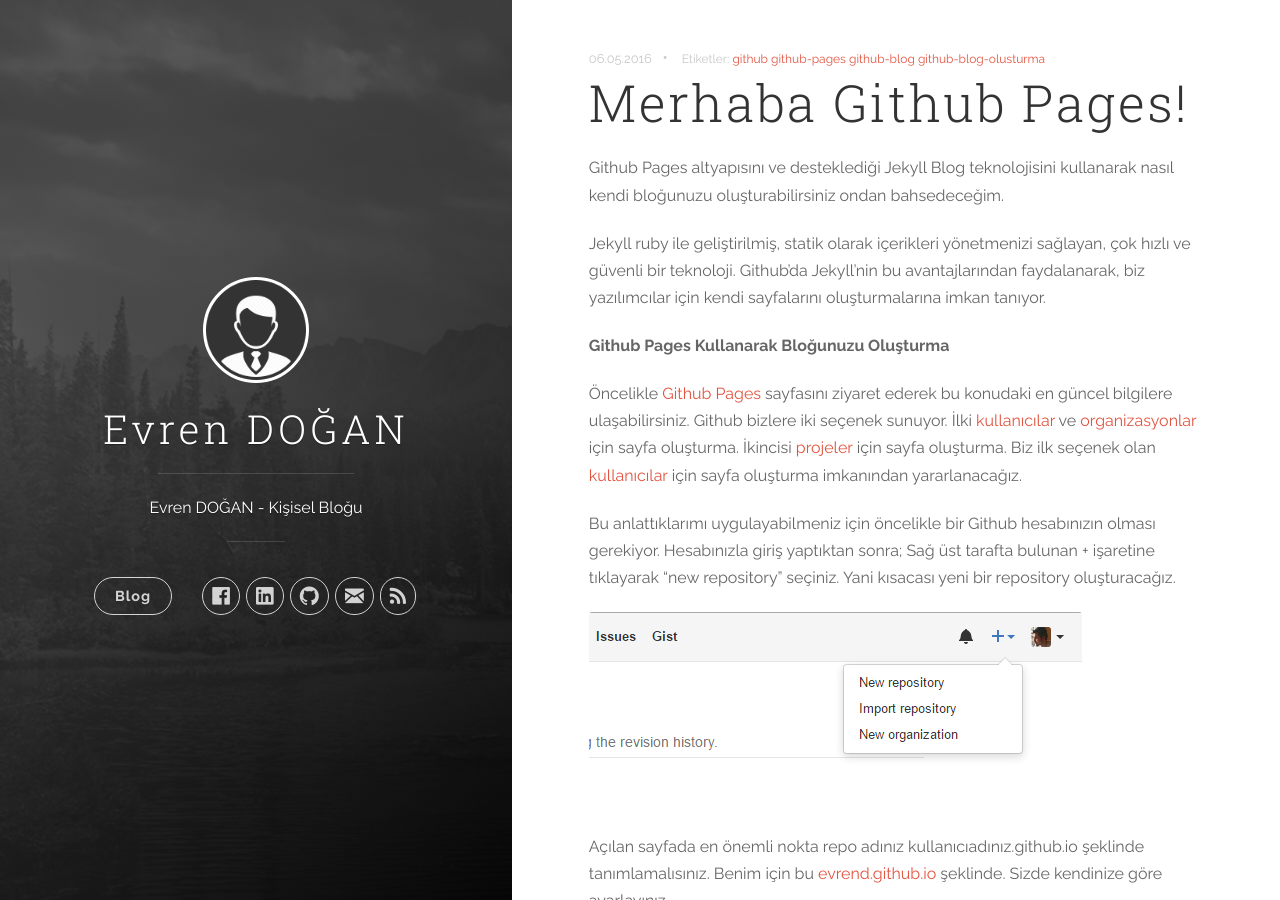
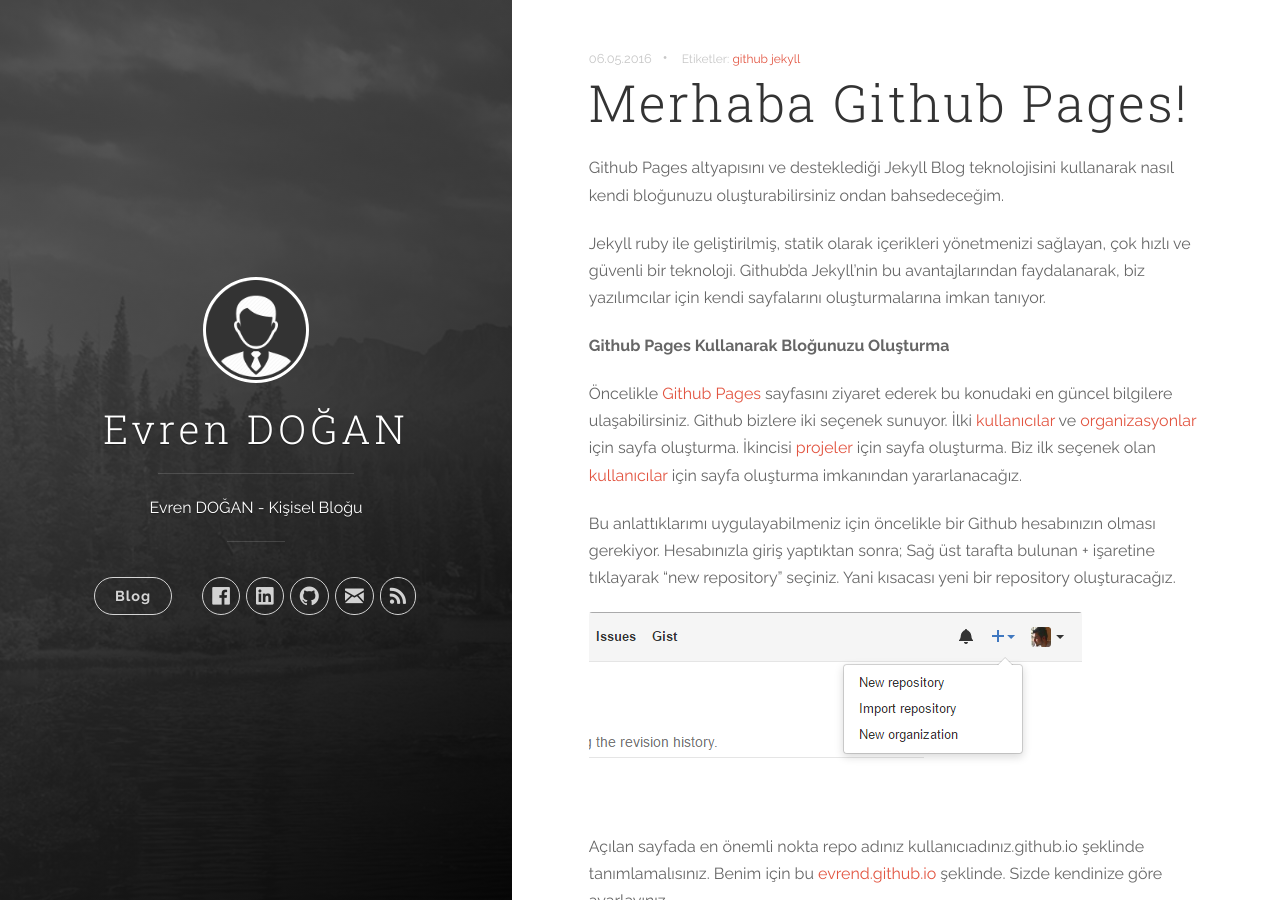
Before and after one commit to evrend/evrend.github.io, a Jekyll site: the page built from _posts/2016-05-06-merhaba-github-pages.markdown, in a window 1280 px wide and 900 px high. Built offline with Jekyll 4.4.1, drawn with Linux system fonts in a browser that asks for light colours; nearby versions of some CDN libraries; comment, search, counter and statistics services are not loaded.

Commit message:
Post etiketleri düzenlendi. Etiket permalinks düzenlendi.

```diff
--- a/_layouts/post.html
+++ b/_layouts/post.html
@@ -4,7 +4,7 @@ layout: default
 <article class="post-container post-container--single">
   <header class="post-header">
     <div class="post-meta">
-      <time datetime="{{ page.date | date: "%d.%m.%Y" }}" class="post-meta__date date">{{ page.date | date: "%d.%m.%Y" }}</time> &#8226; <span class="post-meta__tags">Etiketler: {% for tag in page.tags %}<a href="{{ site.baseurl }}tags/#{{ tag }}">{{ tag }}</a> {% endfor %}</span>
+      <time datetime="{{ page.date | date: "%d.%m.%Y" }}" class="post-meta__date date">{{ page.date | date: "%d.%m.%Y" }}</time> &#8226; <span class="post-meta__tags">Etiketler: {% for tag in page.tags %}<a href="{{ site.baseurl }}etiketler/#{{ tag }}">{{ tag }}</a> {% endfor %}</span>
     </div>
     <h1 class="post-title">{{ page.title }}</h1>
   </header>
--- a/_posts/2016-05-06-merhaba-github-pages.markdown
+++ b/_posts/2016-05-06-merhaba-github-pages.markdown
@@ -2,7 +2,7 @@
 title:  "Merhaba Github Pages!"
 date:   2016-05-06 00:00:00
 categories: [github]
-tags: [github, github-pages, github-blog, github-blog-olusturma]
+tags: [github, jekyll]
 ---
 
 Github Pages altyapısını ve desteklediği Jekyll Blog teknolojisini kullanarak nasıl kendi bloğunuzu oluşturabilirsiniz ondan bahsedeceğim.
```
